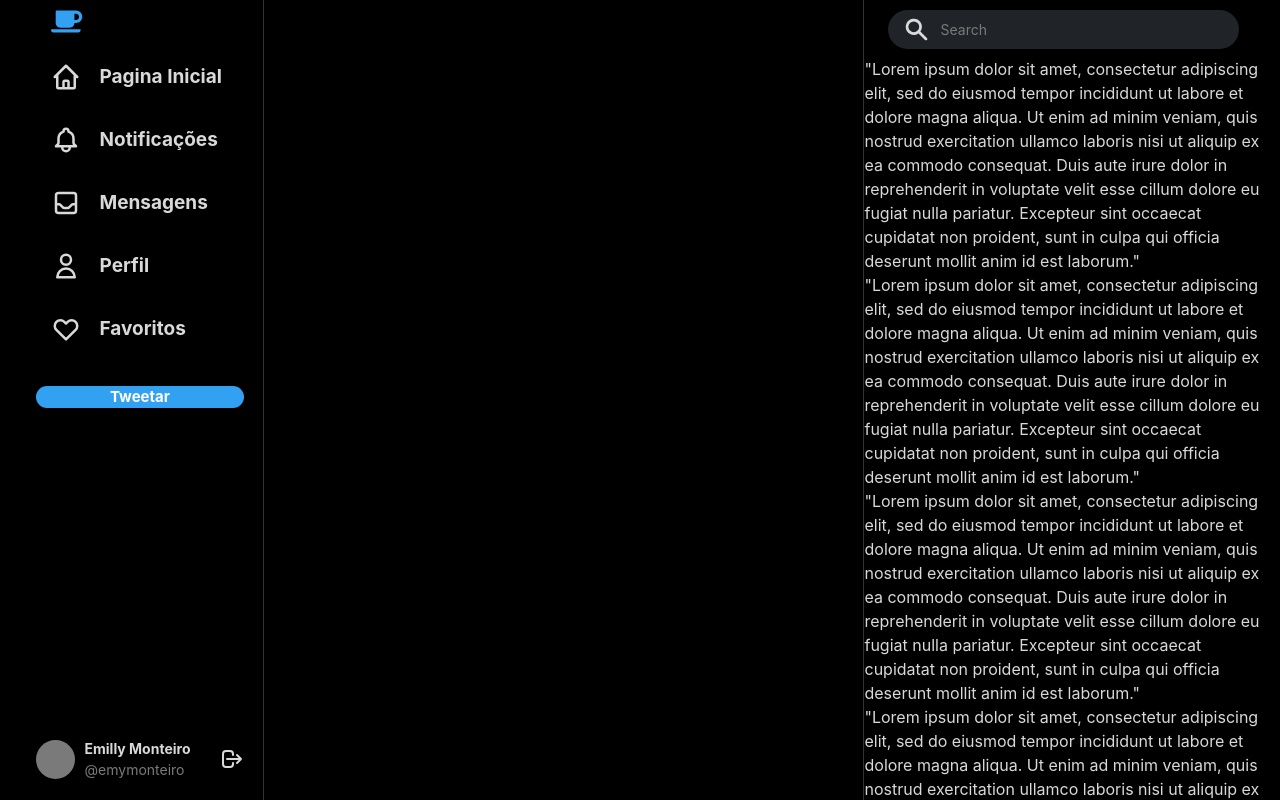
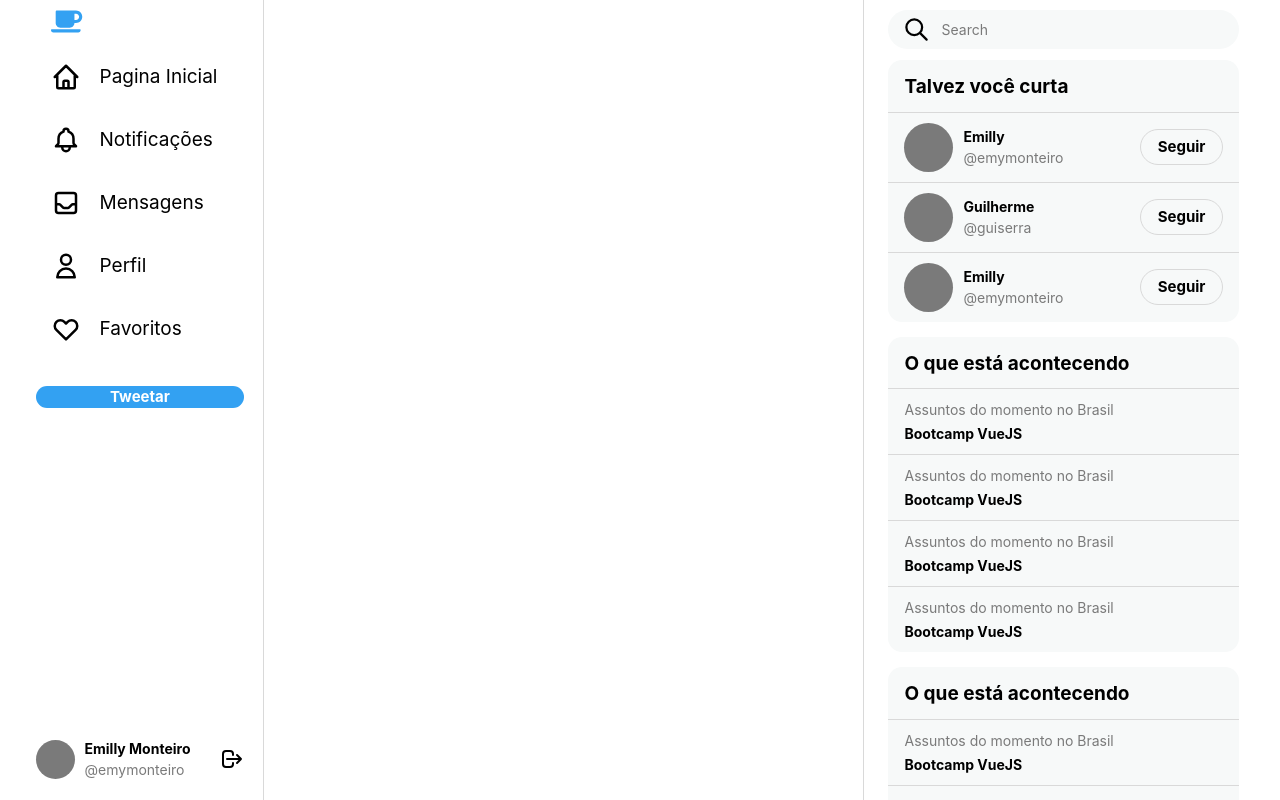
Before and after one commit to emymonteiro/vite-js-twitter, a Vue app: page / in a window 1280 px wide. Shown: the top 800 px of the page. Built offline with nearby package versions, Linux system fonts and the light colour scheme.

Commit message:
visual done

```diff
--- a/package.json
+++ b/package.json
@@ -12,8 +12,12 @@
     "@fortawesome/free-solid-svg-icons": "^5.15.4",
     "@fortawesome/vue-fontawesome": "^3.0.0-5",
     "@heroicons/vue": "^1.0.5",
+    "@renatodeleao/vue-sticky-directive": "^0.3.0",
+    "lodash": "^4.17.21",
     "vue": "^3.2.25",
-    "vue-router": "^4.0.12"
+    "vue-router": "^4.0.12",
+    "vue-sticky-directive": "^0.0.10",
+    "vue-sticky-sidebar": "^1.0.5"
   },
   "devDependencies": {
     "@vitejs/plugin-vue": "^2.0.0",
--- a/src/App.vue
+++ b/src/App.vue
@@ -29,7 +29,7 @@ export default {
   components: { HomeIcon, BellIcon, SearchIcon, InboxIcon, Main, MenuBar, SideBar },
   data(){
     return {
-      darkMode: true
+      darkMode: false
     }
   }
 }
--- /dev/null
+++ b/src/components/FollowSugestion.vue
@@ -0,0 +1,35 @@
+<template>
+    <div class="flex items-center justify-between">
+        <div class="flex items-center">
+            <div id="SuggestionAvatar" class="flex items-center w-[49px] h-[49px] rounded-full bg-gray mr-[10px]"></div>
+            <div id="SuggestionInfo" class="flex flex-col">
+                <strong class="text-[14px]">{{username}}</strong>
+                <span class="text-[14px] text-gray">{{nickname}}</span>
+            </div>
+        </div>
+
+        <button class="buttonInGeneral p-[6px_17px] outlined border border-solid border-white dark:border-outline dark:hover:bg-outline hover:bg-white">
+            Seguir
+        </button>
+        {{url}}
+    </div>
+</template>
+
+<script>
+export default {
+    props: {
+        username: String,
+        nickname: String,
+        url: String
+    },
+    data () {
+
+
+        return {}
+    }
+}
+</script>
+
+<style>
+
+</style>
--- /dev/null
+++ b/src/components/List.vue
@@ -0,0 +1,58 @@
+<template>
+    <div id="ListContainer" class="flex flex-col bg-lesswhite dark:bg-secondary rounded-[14px]">
+        <div id="ListItems" class="">
+            <div class="ListItem ">
+                <div id="ListTitle" class=" font-bold text-[19px]">{{title}}</div>
+            </div>
+
+            <div v-for="(element,index) in elements" :key="index">
+
+                <div class="ListItem border-t border-solid border-white dark:border-outline">
+                    <component
+                        :is="element.component"
+                        :username="element.name"
+                        :nickname="element.nick"
+                        :url="element.url"
+                    />
+                </div>
+            </div>
+        </div>
+    </div>
+</template>
+
+<script>
+export default {
+    props: {
+        title: String,
+        elements: {
+            type: [String, Object],
+            default: 'div'
+        },
+    },
+    data () {
+
+
+        return {
+
+        }
+    }
+}
+</script>
+
+<style>
+    .ListItem{
+        padding: 10px 16px;
+    }
+    /* #ListItems > div:not(:first-child){
+
+       /* border-top : 1px solid;
+    } */
+    #ListItems > div:first-child{
+       padding-top: 13px;
+
+    }
+
+    /* #ListItems > div:last-of-type{
+        /* padding-bottom: 13px;
+    } */
+</style>
--- a/src/components/MenuBar.vue
+++ b/src/components/MenuBar.vue
@@ -4,7 +4,7 @@
             <fa icon="coffee" class="text-[25px] mb-[20px] xl:ml-[15px]  text-twitter" />
 
             <button class="MenuButton hover:bg-white dark:hover:bg-tdarkhover active:text-twitter">
-                <HomeIcon class="MenuIcons" />
+                <HomeIcon class="MenuIcons " />
                 <span>Pagina Inicial</span>
             </button>
             <button class="MenuButton hover:bg-white dark:hover:bg-tdarkhover active:text-twitter">
@@ -90,8 +90,13 @@
             left: 0;
             padding: 9px 19px 20px;
             max-height: 100vh;
-           /*  overflow-y: scroll; */
-            overflow: hidden;
+            overflow-y: scroll;
+            /* overflow: hidden; */
+             -ms-overflow-style: none;  /* IE and Edge */
+            scrollbar-width: none;  /* Firefox */
+        }
+        #MenuBarContainer::-webkit-scrollbar {
+            display: none;
         }
     }
     @media (min-width: 1280px){
@@ -102,7 +107,7 @@
         .MenuButton >span{
             display: inline;
             margin-left: 19px;
-            font-weight: bold;
+            /* font-weight: bold; */
             font-size: 19px;
         }
         #ManuBarTopSide >button{
--- /dev/null
+++ b/src/components/News.vue
@@ -0,0 +1,18 @@
+<template>
+    <div class="flex flex-col text-[14px]">
+        <span class="text-gray mb-[3px]">Assuntos do momento no Brasil</span>
+        <strong>Bootcamp VueJS</strong>
+    </div>
+</template>
+
+<script>
+    export default {
+        data(){
+            return {}
+        }
+    }
+</script>
+
+<style lang="scss" scoped>
+
+</style>
--- a/src/components/SideBar.vue
+++ b/src/components/SideBar.vue
@@ -1,28 +1,125 @@
 <template>
-    <div id="SideBarContainer" class="hidden media:flex flex-col">
-        <div id="SearchWrapper" class=" p-[10px_24px] sticky max-h-[57px] focus-within:text-twitter top-0 z-[2] bg-tw dark:bg-primary">
-            <input placeholder="Search" class="outline-0 focus:text-primary dark:focus:text-white  focus:border focus:border-solid focus:border-twitter w-full ease-in-out delay-180 placeholder:text-gray relative rounded-[19.5px] bg-white dark:bg-search h-[39px] text-[14px] p-[0_10px_0_52px]" >
+    <div id="SideBarContainer"  class="hidden media:flex flex-col">
+        <div id="SearchWrapper" class=" p-[10px_24px] fixed max-h-[57px] focus-within:transition focus-within:ease-in-out focus-within:delay-180 focus-within:text-twitter top-0 z-[2] bg-tw dark:bg-primary">
+            <input placeholder="Search" class="outline-0 focus:text-primary dark:focus:text-white  border border-solid border-transparent focus:border-twitter w-full placeholder:text-gray relative rounded-[19.5px] bg-lesswhite dark:bg-search h-[39px] text-[14px] p-[0_10px_0_52px]" >
             <SearchIcon class="h-[27px] w-[27px]   relative top-[-33px] left-[15px] z-[1] ease-in-out delay-180" />
 
         </div>
 
-        <div id="SideBarBody">
-            <p v-for="index in 90" :key="index">
-            "Lorem ipsum dolor sit amet, consectetur adipiscing elit, sed do eiusmod tempor incididunt ut labore et dolore magna aliqua. Ut enim ad minim veniam, quis nostrud exercitation ullamco laboris nisi ut aliquip ex ea commodo consequat. Duis aute irure dolor in reprehenderit in voluptate velit esse cillum dolore eu fugiat nulla pariatur. Excepteur sint occaecat cupidatat non proident, sunt in culpa qui officia deserunt mollit anim id est laborum."
-            </p>
+        <div id="SideBarBody" ref="sidebarContent" :class="sidebarStyles">
+            <List
+            title="Talvez você curta"
+            :elements="[
+                { component: components.followercomponent , 'name': 'Emilly', 'nick': '@emymonteiro' },
+                { component: components.followercomponent , 'name': 'Guilherme', 'nick': '@guiserra' },
+                { component: components.followercomponent , 'name': 'Emilly', 'nick': '@emymonteiro' },
+            ]"
+             />
+
+            <List
+                title="O que está acontecendo"
+                :elements="[
+                    { component: components.newscomponent },
+                    { component: components.newscomponent },
+                    { component: components.newscomponent },
+                    { component: components.newscomponent },
+                ]"
+             />
+
+            <List
+                title="O que está acontecendo"
+                :elements="[
+                    { component: components.newscomponent },
+                    { component: components.newscomponent },
+                    { component: components.newscomponent },
+                    { component: components.newscomponent },
+                ]"
+             />
         </div>
     </div>
 </template>
 
-<script>
-    import { SearchIcon } from '@heroicons/vue/solid'
+<script type='text/javascript'>
+    import _ from 'lodash';
+    import List from './List.vue'
+    import FollowSugestion from './FollowSugestion.vue'
+    import News from './News.vue'
+    import { SearchIcon } from '@heroicons/vue/outline'
+    import { markRaw } from 'vue'
+
+
+    const components = markRaw({
+        newscomponent: News,
+        followercomponent: FollowSugestion
+    })
+
     export default {
-        components: { SearchIcon }
+        components: { SearchIcon, List, FollowSugestion, News },
+        data(){
+            return{
+                components,
+                sidebar: {
+                    height: 0,
+                    windowHeight: 0,
+                    windowScrollTop: 0
+                }
+            }
+        },
+        computed:{
+            sidebarStyles(){
+               /* console.log('height ' + this.sidebar.height)
+               console.log('window ' + this.sidebar.windowHeight)
+               console.log('scroll ' + this.sidebar.windowScrollTop)
+               console.log('scroll + window ' + (this.sidebar.windowScrollTop + this.sidebar.windowHeight)) */
+               if(this.sidebar.height <= this.sidebar.windowHeight)
+                return { 'fixed-top': true}
+               if ((this.sidebar.windowScrollTop + this.sidebar.windowHeight) > this.sidebar.height)
+                return { 'fixed-bottom': true}
+            }
+        },
+        created(){
+            window.addEventListener('resize', this.handleResize)
+            window.addEventListener('scroll', this.handleScroll)
+        },
+        mounted(){
+            this.calculateSidebar()
+        },
+        methods: {
+            handleResize: _.throttle(function(){
+                this.calculateSidebar();
+            }, 1),
+            handleScroll: _.throttle(function(){
+                this.sidebar.windowScrollTop = window.pageYOffset || document.documentElement.scrollTop;
+            },1),
+            calculateSidebar(){
+                this.sidebar.height = this.$refs.sidebarContent.offsetHeight || 0;
+                this.sidebar.windowHeight = window.innerHeight;
+            }
+        }
     }
 </script>
 
 <style>
-    #SideBarContainer, #SearchWrapper{
+    #SideBarBody{
+        display: flex;
+        flex-direction: column;
+        padding: 57px 24px 200px;
+        margin-top: 3px;
+        /* flex flex-col p-[57px_24px_200px] mt-[3px] */
+
+    }
+    .fixed-top{
+        position: fixed;
+        top: 0;
+    }
+    .fixed-bottom{
+        position: fixed;
+        bottom: 0;
+    }
+    #SideBarContainer, #SearchWrapper, #SideBarBody{
         width: min(399px, 100%)
     }
+    #SideBarBody >div:not(:first-child){
+        margin-top: 15px;
+    }
 </style>
--- a/src/main.js
+++ b/src/main.js
@@ -4,6 +4,7 @@ import { library } from '@fortawesome/fontawesome-svg-core'
 import { fas } from '@fortawesome/free-solid-svg-icons'
 import router from './router/index.js'
 import App from './App.vue'
+
 
 library.add(fas);
 
--- a/tailwind.config.js
+++ b/tailwind.config.js
@@ -11,7 +11,7 @@ module.exports = {
         secondary: '#15181C',
         search: '#202327',
         white: '#D9D9D9',
-        lesswhite: '#d4d4d4',
+        lesswhite: '#F7F9F9',
         tw: '#fff',
         gray: '#7A7A7A',
         outline: '#2F3336',
```
Also changed, not shown: 1 other file (tests, documents, lock files or other folders).
